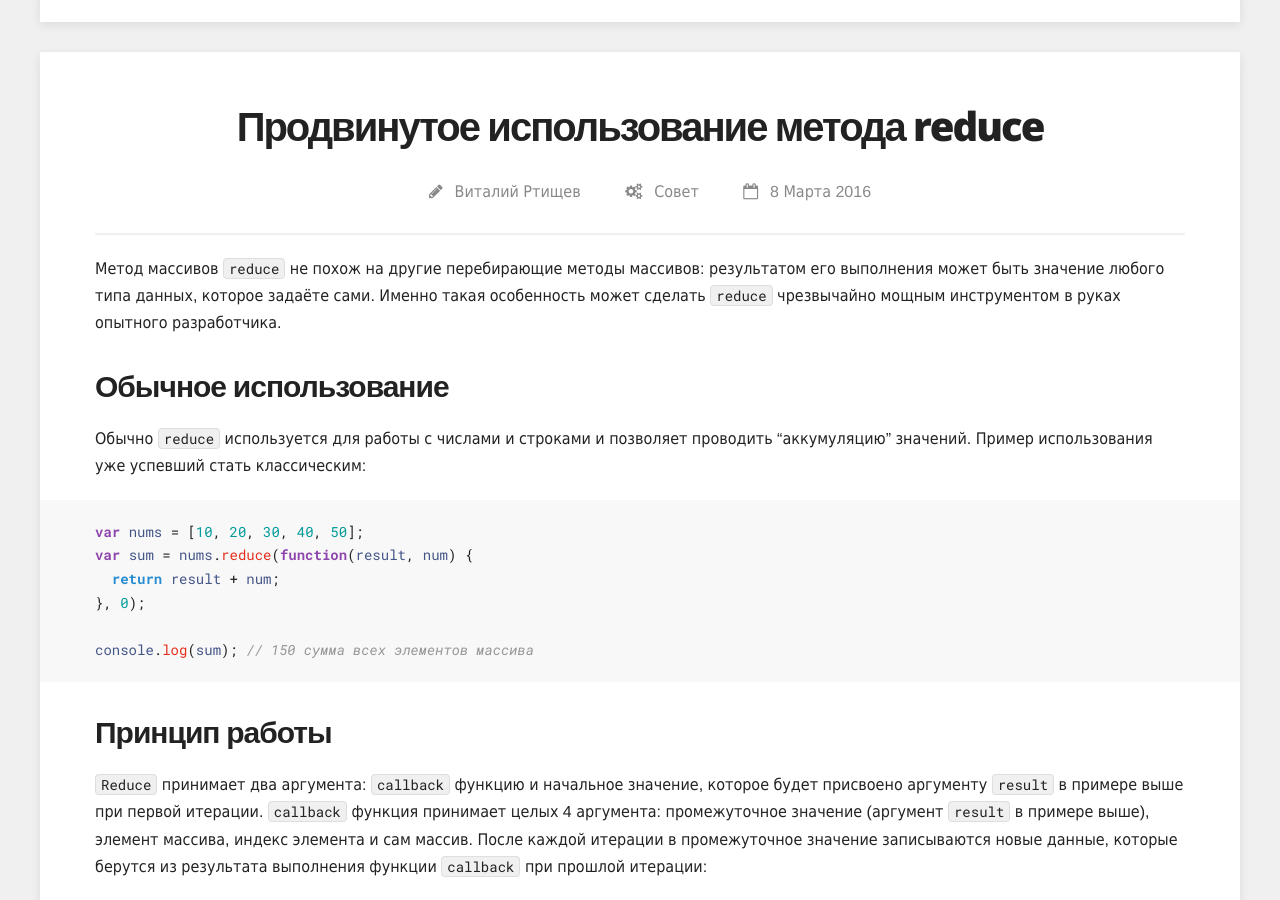
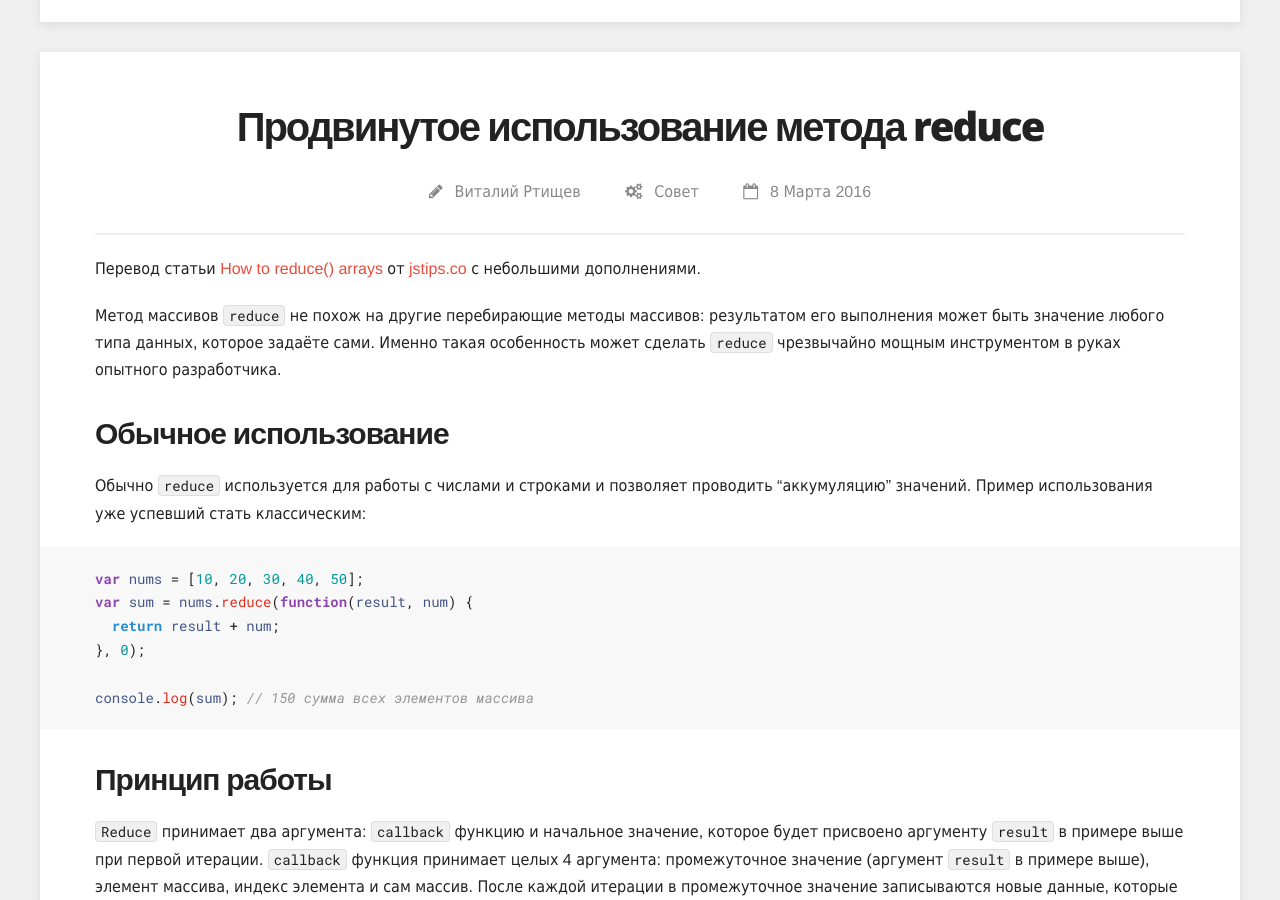
Before and after one commit to rtivital/jsraccoon, a Jekyll site: the page built from _posts/2016-03-08-tip-advanced-reduce.md, in a window 1280 px wide and 900 px high, scrolled down 317 px. Built offline with Jekyll 4.4.1, drawn with Linux system fonts in a browser that asks for light colours; nearby versions of some CDN libraries; comment, search, counter and statistics services are not loaded.

Commit message:
add reduce advice

```diff
--- a/_posts/2016-03-08-tip-advanced-reduce.md
+++ b/_posts/2016-03-08-tip-advanced-reduce.md
@@ -9,6 +9,8 @@
 
 tags: [javascript]
 ---
+
+Перевод статьи [How to reduce() arrays](http://www.jstips.co/en/reminders-about-reduce-function-usage/) от [jstips.co](http://www.jstips.co/) с небольшими дополнениями.
 
 Метод массивов `reduce` не похож на другие перебирающие методы массивов: результатом его выполнения может быть значение любого типа данных, которое задаёте сами. Именно такая особенность может сделать `reduce` чрезвычайно мощным инструментом в руках опытного разработчика.
 
```
